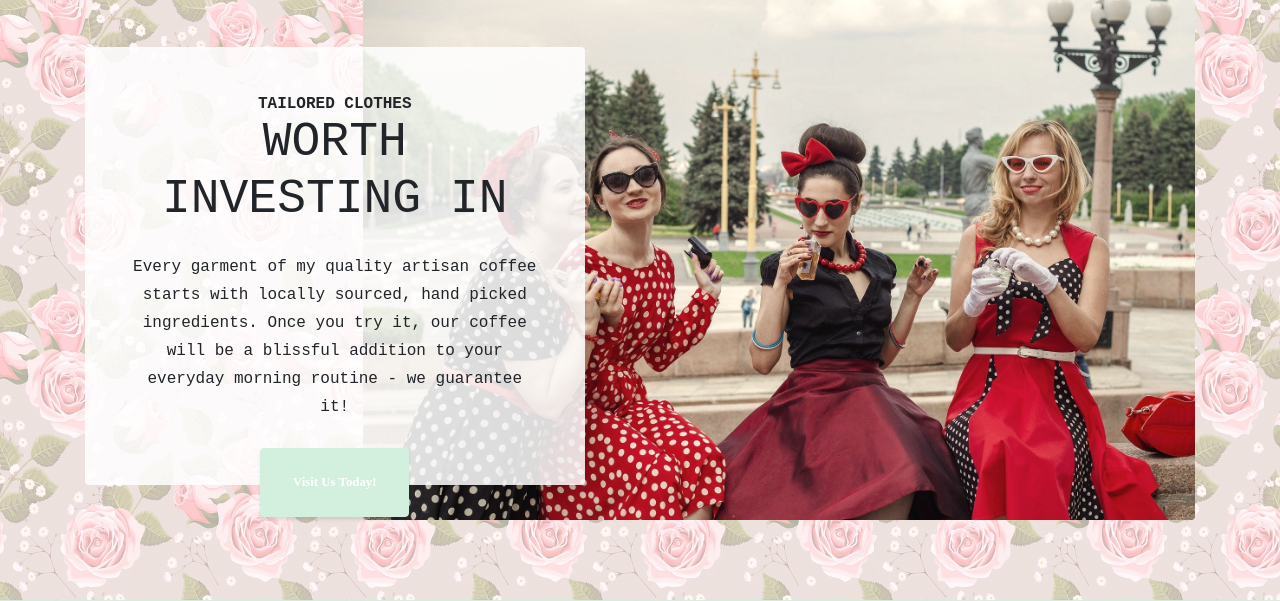
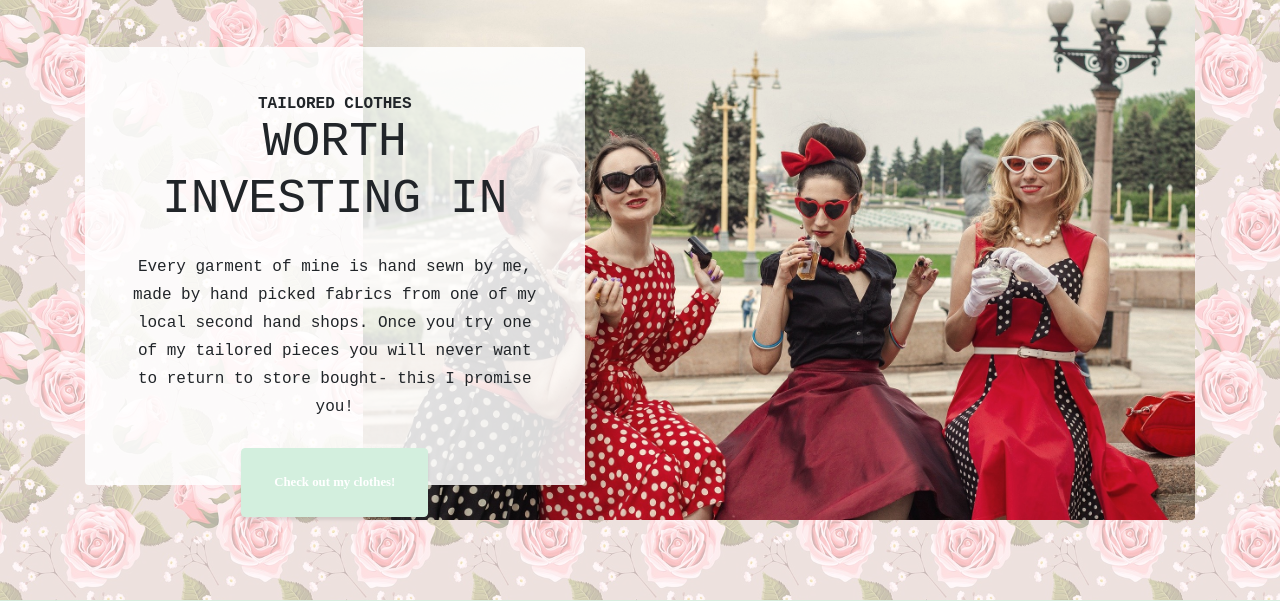
Before and after one commit to JosefinE7/Milestone-project-3, a Flask app: page / in a window 1280 px wide. Shown: the part 439-1040 px from the top of the page. Run offline with Flask 2, Linux system fonts and the light colour scheme; some libraries are stand-ins or nearby versions.

Commit message:
Added original paragraph to index.html under Tailored Clothes header

```diff
--- a/templates/index.html
+++ b/templates/index.html
@@ -13,12 +13,12 @@
 					<span class="section-heading-lower">Worth investing in</span>
 				</h2>
 				<p class="mb-3">
-					Every garment of my quality artisan coffee starts with locally sourced,
-					hand picked ingredients. Once you try it, our coffee will be a
-					blissful addition to your everyday morning routine - we guarantee it!
+					Every garment of mine is hand sewn by me, made by hand picked fabrics from one of my local second
+					hand shops. Once you try one of my tailored pieces you will never want to return to store bought-
+					this I promise you!
 				</p>
 				<div class="intro-button mx-auto">
-					<a class="btn btn-primary btn-xl" href="{{ url_for('products') }}">Visit Us Today!</a>
+					<a class="btn btn-primary btn-xl" href="{{ url_for('products') }}">Check out my clothes!</a>
 				</div>
 			</div>
 		</div>
```
